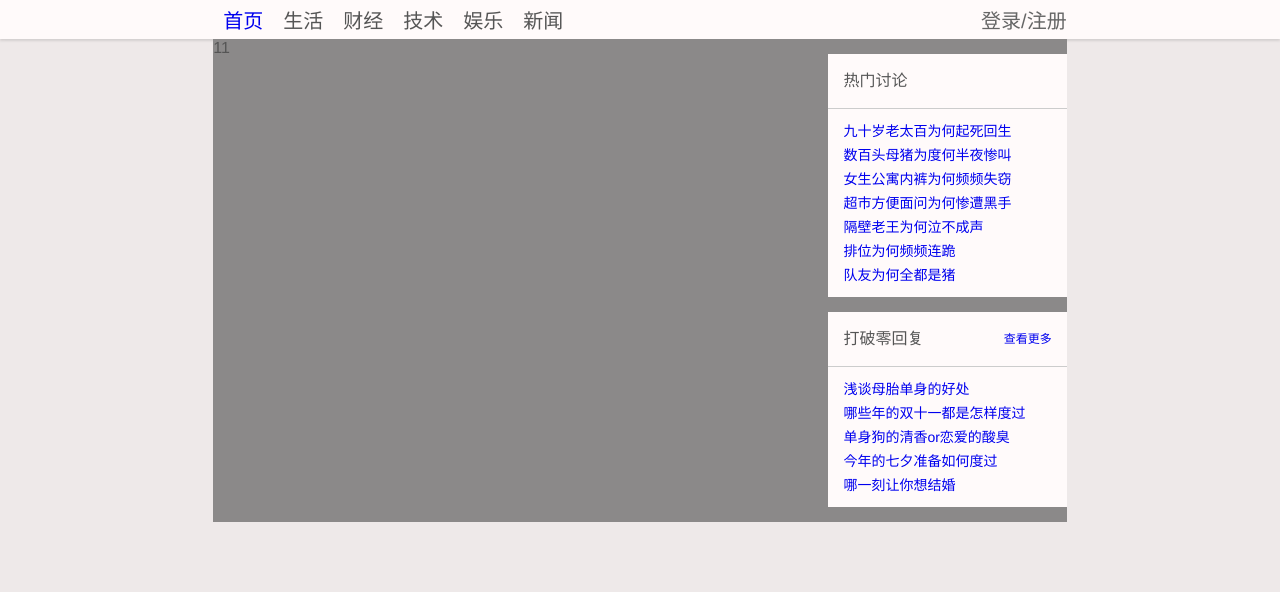
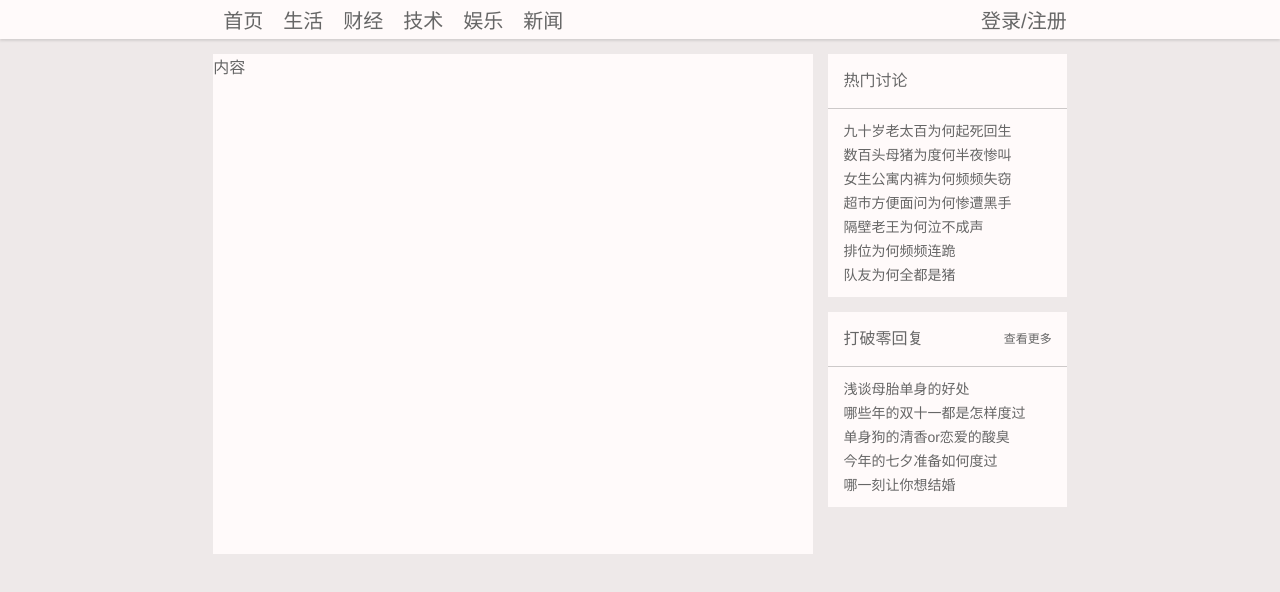
Before and after one commit to star1029/webbs, a Vue app: page /detail/1 in a window 1280 px wide. Shown: the top 592 px of the page. Built offline with nearby package versions, Linux system fonts and the light colour scheme; a small style sheet from the web is missing.

Commit message:
规范样式

```diff
--- a/src/App.vue
+++ b/src/App.vue
@@ -20,18 +20,18 @@ html, body{height: 100%;}
   font-family: Avenir, Helvetica, Arial, sans-serif;
   -webkit-font-smoothing: antialiased;
   -moz-osx-font-smoothing: grayscale;
-  color: #555;
+  color: #666;
   height: 100%;
   background-color: #EEE9E9;
 }
 *{margin: 0; padding: 0;}
 ul li{list-style: none;}
-a{text-decoration: none;}
+a{text-decoration: none; color: #666;}
 .webbs-list>*{margin-top: 15px; margin-bottom: 15px; background-color: #FFFAFA;}
 .webbs-list-dl{padding-bottom: 10px;}
-.webbs-list-dl dt{margin-bottom: 10px; padding: 15px; line-height: 24px; border-bottom: 1px solid #CCC;}
+.webbs-list-dl dt{margin-bottom: 10px; padding: 15px; line-height: 24px; border-bottom: 1px solid #CDC9C9;}
 .webbs-list-dl dd{padding: 0 15px; line-height: 24px; font-size: 14px; overflow: hidden; text-overflow: ellipsis; white-space: nowrap;}
-.webbs-button{border: none; background: transparent; outline: none; color: #555; cursor: pointer;}
+.webbs-button{border: none; background: transparent; outline: none; color: #666; cursor: pointer;}
 .webbs-button i{font-size: 12px;}
 
 </style>
--- a/src/components/home.vue
+++ b/src/components/home.vue
@@ -22,5 +22,5 @@ export default {
 
 <style scoped>
   .home{height: 100%; overflow: auto;}
-  .webbs-home-contain{background: #8B8989;}
+  .webbs-home-contain{}
 </style>
--- a/src/components/page/detail.vue
+++ b/src/components/page/detail.vue
@@ -135,7 +135,7 @@ export default {
 
 <style scoped>
   .webbs-detail-main{margin-top: 15px; background-color: #FFFAFA;}
-  .webbs-detail-article{padding: 15px; border-bottom: 1px solid #CCC;}
+  .webbs-detail-article{padding: 15px; border-bottom: 1px solid #CDC9C9;}
   .webbs-detail-article-content{margin-bottom: 10px; padding: 5px; font-size: 14px;}
   .webbs-detail-article-like{position: relative; margin-right: 10px; border: none; background: transparent; outline: none;}
   .webbs-detail-article-like span{position: absolute; top: -10px; right: 0; font-size: 12px; color: #FF6347; opacity: 0; transition: 300ms all;}
@@ -144,16 +144,16 @@ export default {
   .webbs-detail-article-replys{font-size: 14px;}
   .webbs-detail-article-comment{float: right;}
   .webbs-detail-reply{padding: 15px;}
-  .webbs-detail-reply-write{margin-bottom: 10px; padding-bottom: 10px; border-bottom: 1px dashed #CCC;}
+  .webbs-detail-reply-write{margin-bottom: 10px; padding-bottom: 10px; border-bottom: 1px dashed #CDC9C9;}
   .webbs-detail-reply-btnGroup{position: relative; padding-top: 5px;}
   .webbs-detail-reply-btnGroup button+button{position: absolute; right: 0;}
-  .webbs-detail-reply-list>div{margin: 10px 0; border: 1px solid #DDD; padding: 30px; text-align: center;}
+  .webbs-detail-reply-list>div{margin: 10px 0; border: 1px solid #CDC9C9; padding: 30px; text-align: center;}
 
   .webbs-detail-author{padding: 15px; text-align: center;}
-  .webbs-detail-avatar{display: inline-block; width: 80px; height: 80px; overflow: hidden; border: 1px solid #EEE; border-radius: 50%;}
+  .webbs-detail-avatar{display: inline-block; width: 80px; height: 80px; overflow: hidden; border: 1px solid #CDC9C9; border-radius: 50%;}
   .webbs-detail-avatar img{width: 100%; height: 100%;}
   .webbs-detail-nickname{height: 34px; line-height: 34px;}
   .webbs-detail-fens li{display: inline-block; width: 50%;}
-  .webbs-detail-hot{margin-top: 15px; padding-top: 15px; border-top: 1px solid #CCC; font-size: 14px; line-height: 24px; text-align: left;}
+  .webbs-detail-hot{margin-top: 15px; padding-top: 15px; border-top: 1px solid #CDC9C9; font-size: 14px; line-height: 24px; text-align: left;}
   .webbs-detail-hot dd{overflow: hidden; text-overflow: ellipsis; white-space: nowrap;}
 </style>
--- a/src/components/page/index.vue
+++ b/src/components/page/index.vue
@@ -1,6 +1,8 @@
 <template>
   <el-row :gutter="15" class="index">
-    <el-col :span="17">11</el-col>
+    <el-col :span="17">
+      <div class="webbs-index-main">内容</div>
+    </el-col>
     <el-col :span="7" class="webbs-list">
       <dl class="webbs-home-list-active webbs-list-dl" v-if="activeArr.length != 0">
         <dt>本周活跃</dt>
@@ -53,5 +55,6 @@ export default {
 </script>
 
 <style scoped>
+  .webbs-index-main{margin: 15px 0; height: 500px; background-color: #FFFAFA;}
   .webbs-home-list-more{float: right; font-size: 12px;}
 </style>
--- a/src/components/page/listzero.vue
+++ b/src/components/page/listzero.vue
@@ -46,8 +46,8 @@ export default {
 <style scoped>
   .webbs-zero-sort{padding: 10px;}
   .webbs-zero-list{padding: 20px; background-color: #FFFAFA;}
-  .webbs-zero-list dd{padding-bottom: 10px; margin-bottom: 10px; border-bottom: 1px dashed #CCC;}
-  .webbs-zero-list dd a{display: flex; width: 100%; color: #4F4F4F;}
+  .webbs-zero-list dd{padding-bottom: 10px; margin-bottom: 10px; border-bottom: 1px dashed #CDC9C9;}
+  .webbs-zero-list dd a{display: flex; width: 100%;}
   .webbs-zero-list dd a:hover{color: #8B8989;}
   .webbs-zero-list-title{flex-grow: 1; overflow: hidden; text-overflow: ellipsis; white-space: nowrap; font-size: 18px;}
   .webbs-zero-list-attr{width: 250px; padding-top: 2px; text-align: right;}
--- a/src/components/page/write.vue
+++ b/src/components/page/write.vue
@@ -1,16 +1,32 @@
 <template>
   <div class="write">
-    创作页面
+    <div class="webbs-write-title"><input type="text" v-model.trim="title" placeholder="标题..."></div>
+    <div class="webbs-write-main"></div>
+    <div class="webbs-write-submit"><button class="webbs-button">提交</button></div>
   </div>
 </template>
 
 <script>
 
 export default {
-  name: 'write'
+  name: 'write',
+  data(){
+    return{
+      title: ''
+    }
+  },
+  methods:{
+
+  }
 }
 </script>
 
 <style scoped>
-
+  .write{margin-top: 15px; background-color: #FFFAFA;}
+  .webbs-write-title{padding: 5px; border-bottom: 1px solid #CDC9C9;}
+  .webbs-write-title input{box-sizing: border-box; width: 100%; padding: 10px 20px; height: 50px; line-height: 30px; font-size: 20px; background-color: transparent; border: none; outline: none;}
+  .webbs-write-main{min-height: 500px;}
+  .webbs-write-submit{position: relative; padding: 15px 30px; text-align: right;}
+  .webbs-write-submit button{padding: 10px 20px; font-size: 16px; line-height: 18px; letter-spacing: 2px; border: 1px solid #8B8989; border-radius: 5px;}
+  .webbs-write-submit button:hover{background-color: #8B8989; color: #FFF;}
 </style>
--- a/src/components/topnav.vue
+++ b/src/components/topnav.vue
@@ -33,8 +33,8 @@ export default {
   .webbs-nav-list li{display: inline-block; margin: 0 10px; vertical-align: middle;}
 
   .webbs-nav-other>*{display: inline-block; vertical-align: middle;}
-  .webbs-nav-search{font-size: 26px; cursor: pointer; color: #999;}
+  .webbs-nav-search{font-size: 26px; cursor: pointer; color: #8B8989;}
   .webbs-nav-write{margin: 0 10px;}
-  .webbs-nav-write i{font-size: 26px; color: #999;}
-  .webbs-nav-login{color: #666;}
+  .webbs-nav-write i{font-size: 26px; color: #8B8989;}
+  .webbs-nav-login{}
 </style>
```
Also changed, not shown: 1 other file (tests, documents, lock files or other folders).
